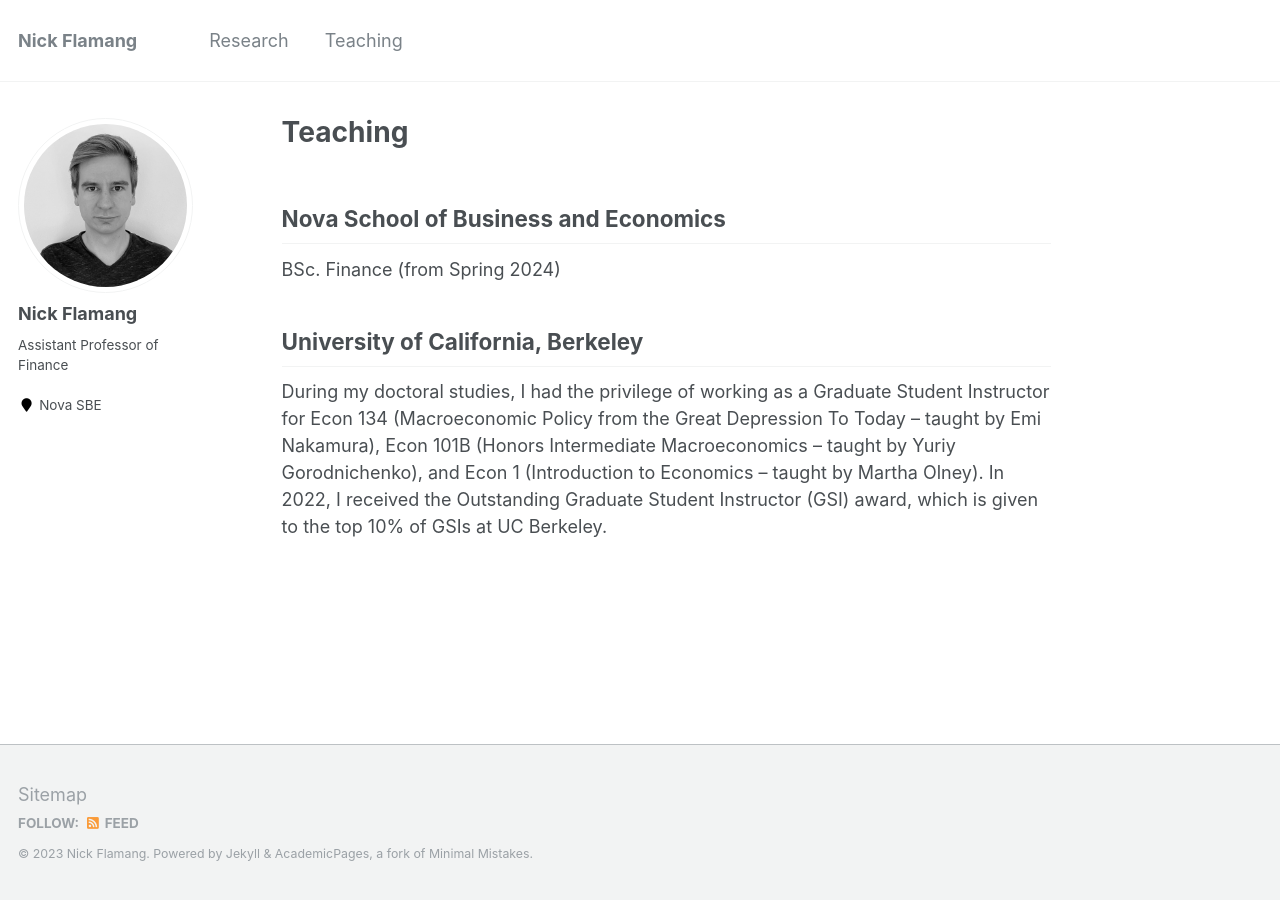
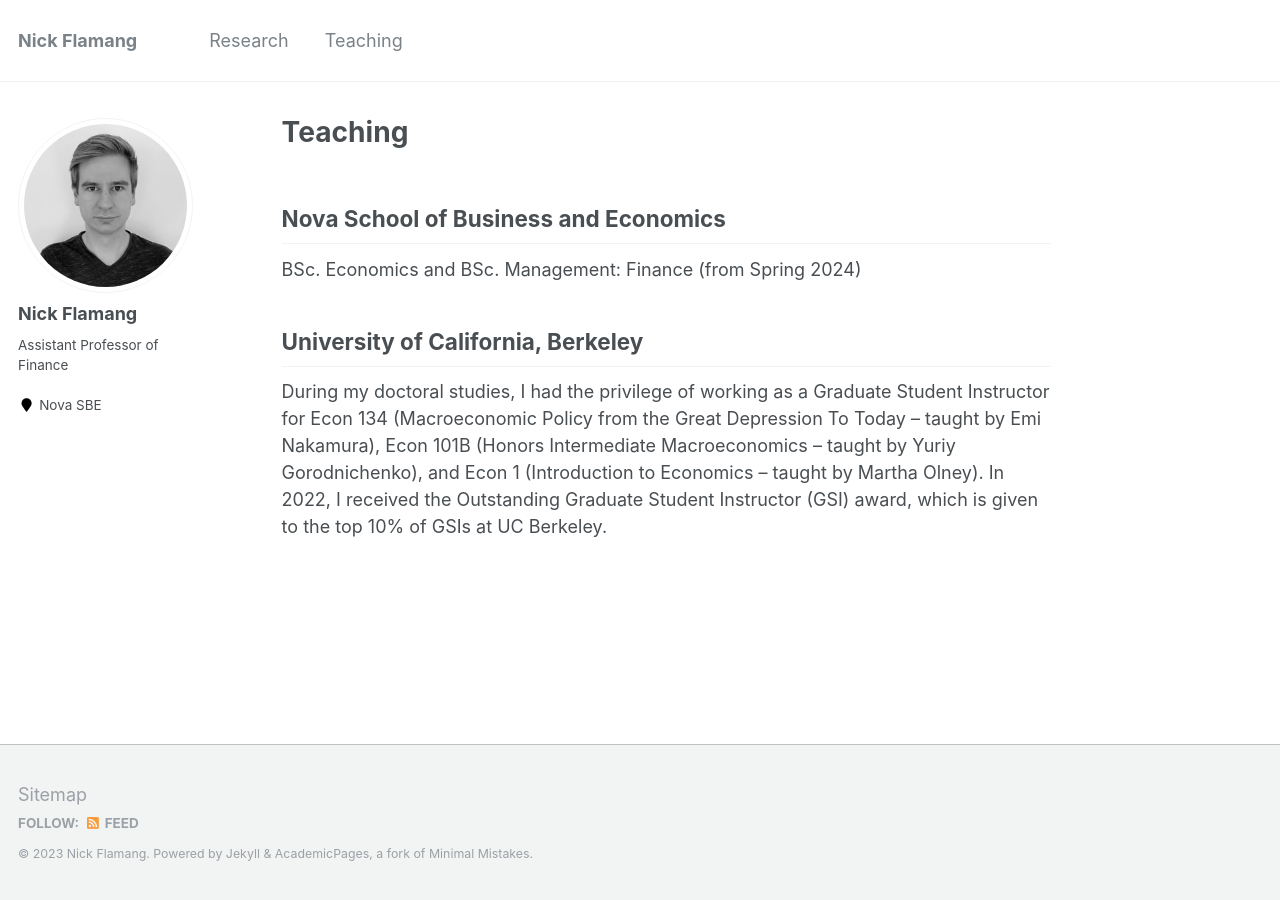
Before and after one commit to nickflamang/nickflamang.github.io, a Jekyll site: the page built from teaching.md, in a window 1280 px wide. Built offline with Jekyll 4.4.1, drawn with Linux system fonts in a browser that asks for light colours.

Commit message:
Update teaching.md

```diff
--- a/teaching.md
+++ b/teaching.md
@@ -3,7 +3,7 @@ title: Teaching
 ---
 
 ## Nova School of Business and Economics
-BSc. Finance (from Spring 2024)
+BSc. Economics and BSc. Management: Finance (from Spring 2024)
 
 ## University of California, Berkeley
 During my doctoral studies, I had the privilege of working as a Graduate Student Instructor for Econ 134 (Macroeconomic Policy from the Great Depression To Today -- taught by Emi Nakamura), Econ 101B (Honors Intermediate Macroeconomics -- taught by Yuriy Gorodnichenko), and Econ 1 (Introduction to Economics -- taught by Martha Olney). In 2022, I received the Outstanding Graduate Student Instructor (GSI) award, which is given to the top 10% of GSIs at UC Berkeley.
```
